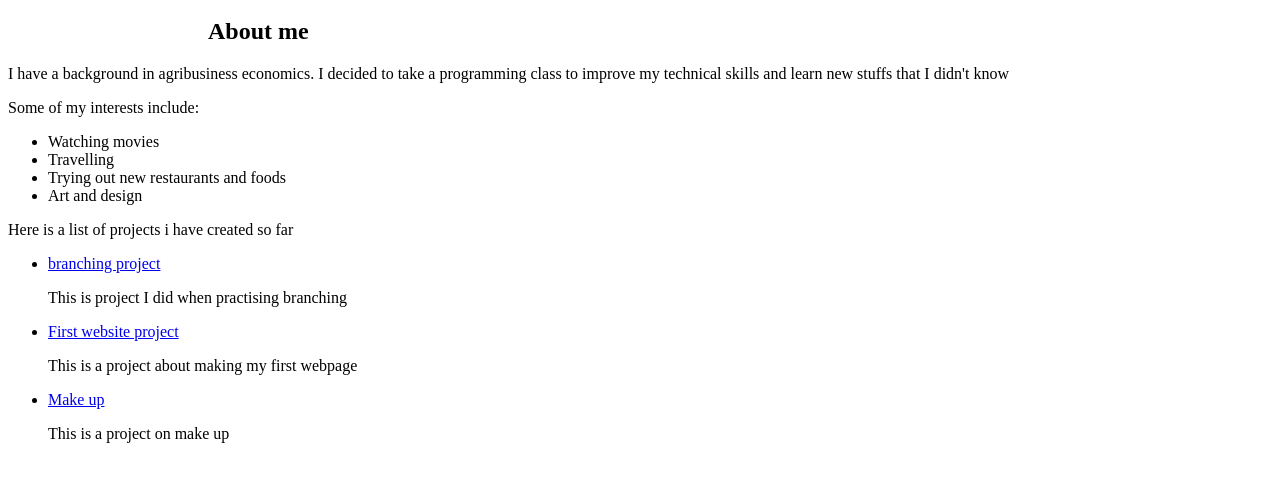
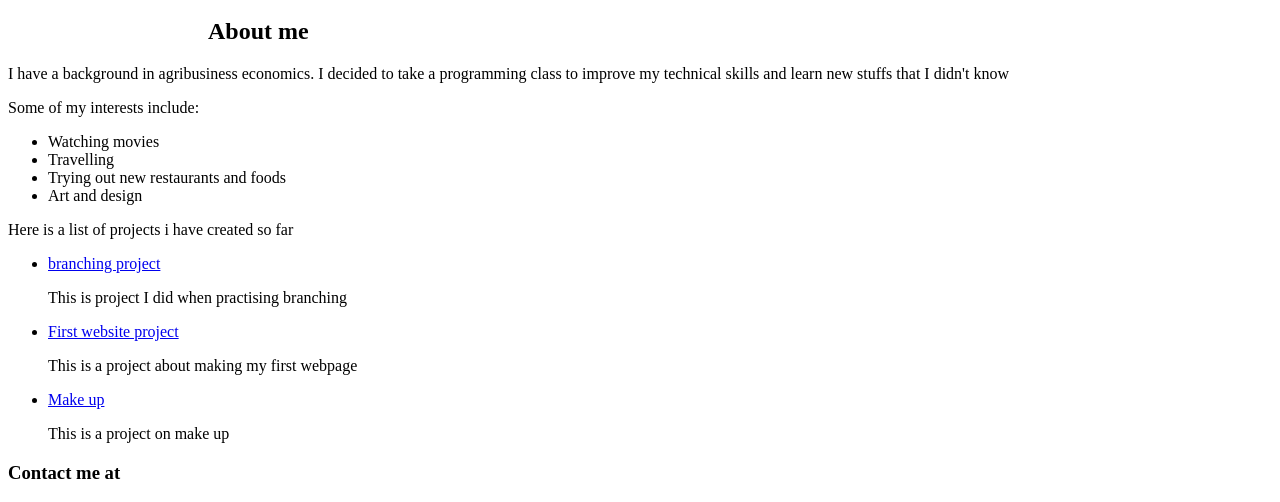
Before and after one commit to ambiyo-marion/Portfolio-landing-page, a plain HTML site: page portfolio.html in a window 1280 px wide. Shown: the part 410-912 px from the top of the page. Before the commit the page ends 869 px from the top, so only its background shows below. Drawn offline with Linux system fonts and the light colour scheme.

```diff
--- a/portfolio.html
+++ b/portfolio.html
@@ -29,6 +29,10 @@
                 <li><a href="https:/github.com/ambiyo-marion/make-up">Make up</a></li>
                 <p> This is a project on make up</p>
             </ul>
+        <div class="contact">
+            <h3>Contact me at</h3>
+        </div>
+
 
 
 
```
